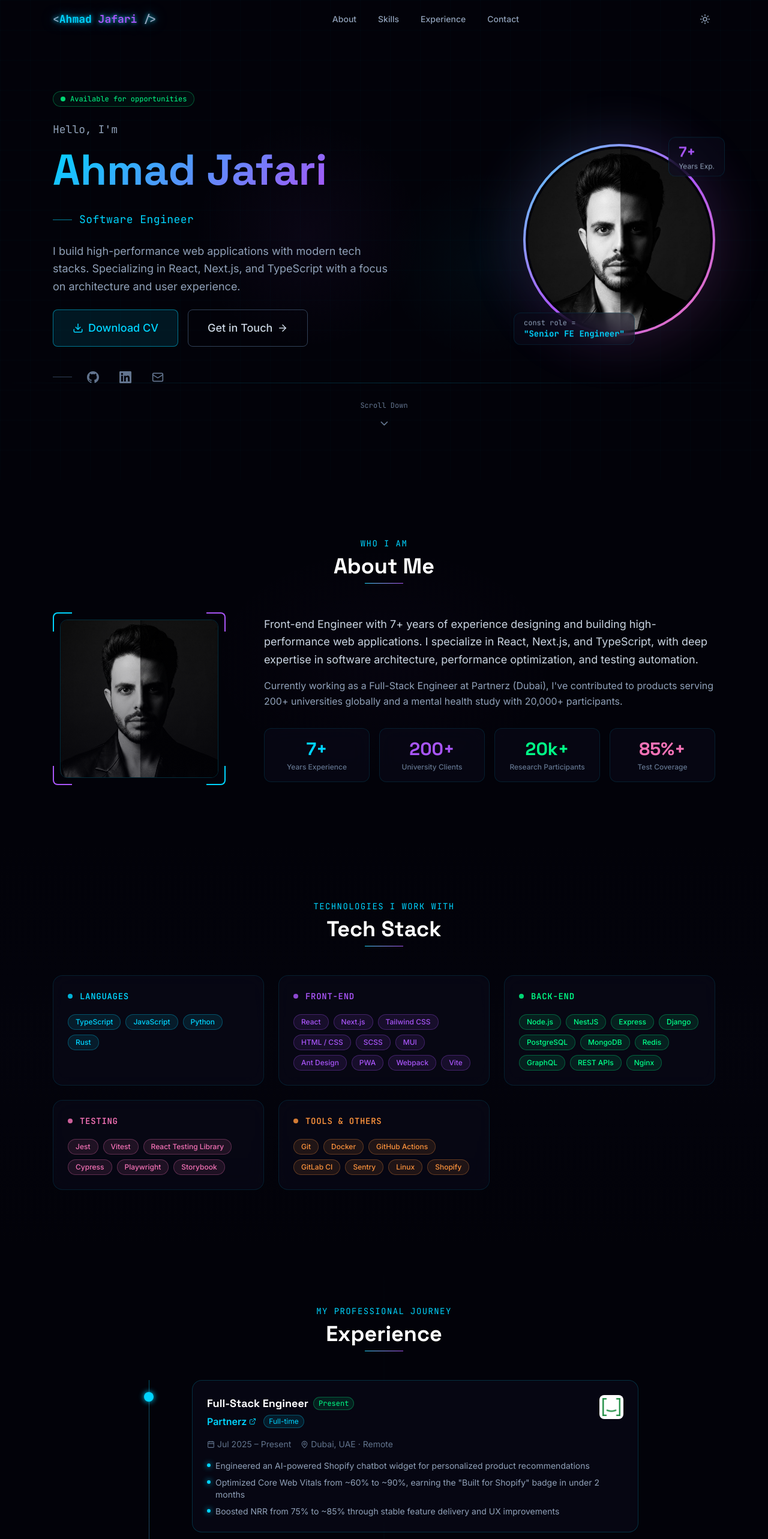
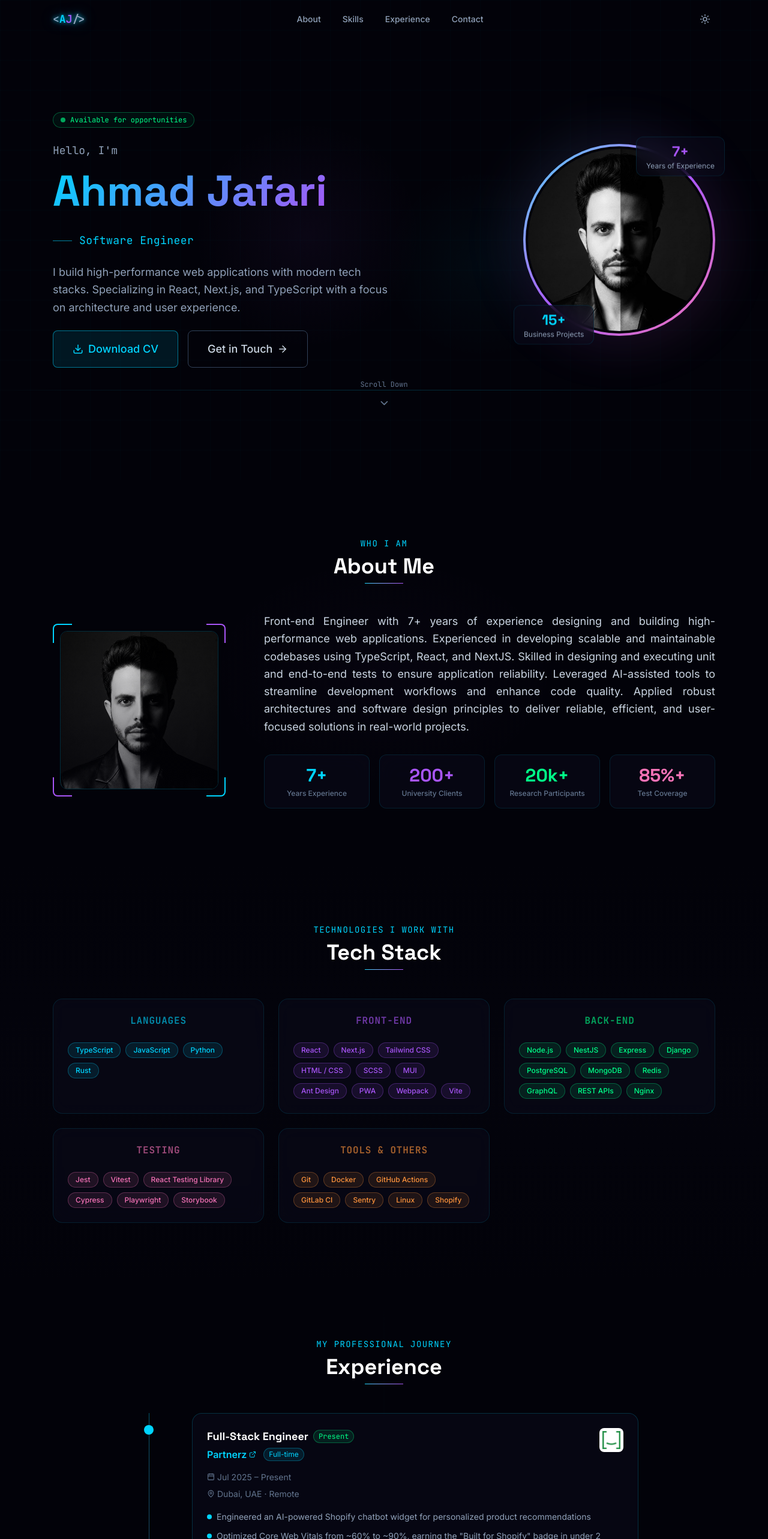
Before and after one commit to jafari-dev/jafari-dev.github.io, a Next.js app: page / in a window 1280 px wide. Shown: the top 2566 px of the page at 60% size. Built offline with nearby package versions, Linux system fonts and the light colour scheme.

Commit message:
feat: apply some improvements in UI and UX

```diff
--- a/src/app/globals.css
+++ b/src/app/globals.css
@@ -185,7 +185,7 @@ html:not(.dark) {
 /* ─── Animations ──────────────────────────────────────────────────────── */
 @keyframes pulse-glow {
   0%, 100% { opacity: 1; }
-  50% { opacity: 0.6; }
+  50% { opacity: 0.4; }
 }
 
 @keyframes float {
--- a/src/components/layout/Footer.tsx
+++ b/src/components/layout/Footer.tsx
@@ -12,10 +12,6 @@ export default function Footer() {
   return (
     <footer className="relative border-t border-neon-cyan/10 py-10 mt-20">
       <div className="max-w-6xl mx-auto px-4 sm:px-6 flex flex-col md:flex-row items-center justify-between gap-4">
-        <p className="text-slate-600 dark:text-slate-500 text-sm text-center md:text-start">
-          {t('built_with')}
-        </p>
-
         <div className="flex items-center gap-4">
           {[
             { href: socialLinks.github, icon: <GitHubIcon size={18} />, label: 'GitHub' },
--- a/src/components/layout/Navbar.tsx
+++ b/src/components/layout/Navbar.tsx
@@ -48,9 +48,9 @@ export default function Navbar() {
             whileTap={{ scale: 0.95 }}
           >
             <span className="text-slate-400">{'<'}</span>
-            Ahmad
-            <span className="text-neon-purple"> Jafari</span>
-            <span className="text-slate-400">{' />'}</span>
+            <span className="text-neon-cyan">A</span>
+            <span className="text-neon-purple">J</span>
+            <span className="text-slate-400">{'/>'}</span>
           </motion.button>
 
           {/* Desktop Nav */}
--- a/src/components/sections/About.tsx
+++ b/src/components/sections/About.tsx
@@ -59,8 +59,7 @@ export default function About() {
               viewport={{ once: true, margin: '-80px' }}
               transition={{ duration: 0.6, delay: 0.2 }}
             >
-              <p className="text-slate-700 dark:text-slate-300 text-base sm:text-lg leading-relaxed">{t('description')}</p>
-              <p className="text-slate-600 dark:text-slate-400 text-base leading-relaxed">{t('description2')}</p>
+              <p className="text-slate-700 dark:text-slate-300 text-base text-justify sm:text-lg leading-relaxed">{t('description')}</p>
             </motion.div>
 
             <div className="grid grid-cols-2 sm:grid-cols-4 gap-4">
--- a/src/components/sections/Contact.tsx
+++ b/src/components/sections/Contact.tsx
@@ -4,7 +4,7 @@ import React from 'react';
 import { useTranslations } from 'next-intl';
 import { useState } from 'react';
 import { motion } from 'framer-motion';
-import { Mail, MapPin, Copy, Check, ExternalLink } from 'lucide-react';
+import { Mail, MapPin, Copy, Check, ExternalLink, Phone, Send } from 'lucide-react';
 import { GitHubIcon, LinkedInIcon } from '@/components/ui/Icons';
 import SectionTitle from '@/components/ui/SectionTitle';
 import NeonButton from '@/components/ui/NeonButton';
@@ -36,19 +36,19 @@ export default function Contact() {
 
   const contactItems: ContactItem[] = [
     {
-      icon: <Mail size={22} />,
+      icon: <Mail size={28} />,
       label: t('email_label'),
       value: socialLinks.email,
       href: `mailto:${socialLinks.email}`,
-      color: 'text-neon-cyan',
-      border: 'border-neon-cyan/20 hover:border-neon-cyan/50',
-      bg: 'bg-neon-cyan/5',
+      color: 'text-neon-pink',
+      border: 'border-neon-pink/20 hover:border-neon-pink/50',
+      bg: 'bg-neon-pink/5',
       action: copyEmail,
       actionIcon: copied ? <Check size={16} /> : <Copy size={16} />,
       actionLabel: copied ? t('copied') : t('copy_email'),
     },
     {
-      icon: <GitHubIcon size={22} />,
+      icon: <GitHubIcon size={28} />,
       label: t('github_label'),
       value: '@jafari-dev',
       href: socialLinks.github,
@@ -58,17 +58,36 @@ export default function Contact() {
       external: true,
     },
     {
-      icon: <LinkedInIcon size={22} />,
+      icon: <Phone size={28} />,
+      label: t('phone_label'),
+      value: t('phone_value'),
+      href: null,
+      color: 'text-neon-green',
+      border: 'border-neon-green/20 hover:border-neon-green/50',
+      bg: 'bg-neon-green/5',
+    },
+    {
+      icon: <LinkedInIcon size={28} />,
       label: t('linkedin_label'),
       value: '@jafari-dev',
       href: socialLinks.linkedin,
-      color: 'text-neon-green',
-      border: 'border-neon-green/20 hover:border-neon-green/50',
-      bg: 'bg-neon-green/5',
+      color: 'text-neon-orange',
+      border: 'border-neon-orange/20 hover:border-neon-orange/50',
+      bg: 'bg-neon-orange/5',
       external: true,
     },
     {
-      icon: <MapPin size={22} />,
+      icon: <Send size={28} />,
+      label: t('telegram_label'),
+      value: t('telegram_value'),
+      href: socialLinks.telegram,
+      color: 'text-neon-cyan',
+      border: 'border-neon-cyan/20 hover:border-neon-cyan/50',
+      bg: 'bg-neon-cyan/5',
+      external: true,
+    },
+    {
+      icon: <MapPin size={28} />,
       label: t('location_label'),
       value: t('location_value'),
       href: null,
@@ -88,7 +107,7 @@ export default function Contact() {
         <SectionTitle title={t('title')} subtitle={t('subtitle')} />
 
         <motion.p
-          className="text-center text-slate-600 dark:text-slate-400 text-base sm:text-lg mb-12 max-w-xl mx-auto"
+          className="text-center text-slate-600 dark:text-slate-400 text-base sm:text-lg mb-12 mx-auto"
           initial={{ opacity: 0 }}
           whileInView={{ opacity: 1 }}
           viewport={{ once: true }}
@@ -146,20 +165,6 @@ export default function Contact() {
             </motion.div>
           ))}
         </div>
-
-        {/* CTA */}
-        <motion.div
-          className="flex justify-center"
-          initial={{ opacity: 0 }}
-          whileInView={{ opacity: 1 }}
-          viewport={{ once: true }}
-          transition={{ duration: 0.6, delay: 0.4 }}
-        >
-          <NeonButton href={`mailto:${socialLinks.email}`} variant="primary" size="lg">
-            <Mail size={20} />
-            {t('email_label')}: {socialLinks.email}
-          </NeonButton>
-        </motion.div>
       </div>
     </section>
   );
--- a/src/components/sections/Experience.tsx
+++ b/src/components/sections/Experience.tsx
@@ -11,35 +11,35 @@ const colorMap = {
   cyan: {
     border: 'border-neon-cyan/20! hover:border-neon-cyan/50!',
     borderHover: 'border-neon-cyan/50',
-    dot: 'bg-neon-cyan shadow-[0_0_10px_#00d4ff]',
+    dot: 'bg-neon-cyan',
     badge: 'bg-neon-cyan/10 text-neon-cyan border-neon-cyan/30',
     bullet: 'text-neon-cyan',
   },
   purple: {
     border: 'border-neon-purple/20! hover:border-neon-purple/50!',
     borderHover: 'border-neon-purple/50',
-    dot: 'bg-neon-purple shadow-[0_0_10px_#a855f7]',
+    dot: 'bg-neon-purple',
     badge: 'bg-neon-purple/10 text-neon-purple border-neon-purple/30',
     bullet: 'text-neon-purple',
   },
   green: {
     border: 'border-neon-green/20! hover:border-neon-green/50!',
     borderHover: 'border-neon-green/50',
-    dot: 'bg-neon-green shadow-[0_0_10px_#00ff88]',
+    dot: 'bg-neon-green',
     badge: 'bg-neon-green/10 text-neon-green border-neon-green/30',
     bullet: 'text-neon-green',
   },
   pink: {
     border: 'border-neon-pink/20! hover:border-neon-pink/50!',
     borderHover: 'border-neon-pink/50',
-    dot: 'bg-neon-pink shadow-[0_0_10px_#f472b6]',
+    dot: 'bg-neon-pink',
     badge: 'bg-neon-pink/10 text-neon-pink border-neon-pink/30',
     bullet: 'text-neon-pink',
   },
   orange: {
     border: 'border-neon-orange/20! hover:border-neon-orange/50!',
     borderHover: 'border-neon-orange/50',
-    dot: 'bg-neon-orange shadow-[0_0_10px_#fb923c]',
+    dot: 'bg-neon-orange',
     badge: 'bg-neon-orange/10 text-neon-orange border-neon-orange/30',
     bullet: 'text-neon-orange',
   },
@@ -109,28 +109,28 @@ export default function Experience() {
                       )}
                     </div>
 
-                    <div className="flex flex-wrap gap-4 mb-4 text-sm text-slate-600 dark:text-slate-500">
-                      <span className="flex items-center gap-1">
+                    <div className="flex flex-col gap-2 mb-4 text-sm text-slate-600 dark:text-slate-500">
+                      <div className="flex items-center gap-1">
                         <Calendar size={13} />
                         {exp.period}
-                      </span>
-                      <span className="flex items-center gap-1">
+                      </div>
+                      <div className="flex items-center gap-1">
                         <MapPin size={13} />
                         {exp.location}
-                      </span>
+                      </div>
                     </div>
 
                     <ul className="space-y-2">
                       {exp.highlights.map((highlight, j) => (
                         <motion.li
                           key={j}
-                          className="flex items-start gap-2 text-sm text-slate-600 dark:text-slate-400"
+                          className="flex items-start gap-2 text-sm text-slate-600 dark:text-slate-400 leading-6"
                           initial={{ opacity: 0 }}
                           whileInView={{ opacity: 1 }}
                           viewport={{ once: true }}
                           transition={{ delay: 0.05 * j + 0.2 }}
                         >
-                          <span className={`mt-1.5 w-1.5 h-1.5 rounded-full shrink-0 ${colors.dot}`} />
+                          <span className={`mt-2 w-2 h-2 rounded-full shrink-0 ${colors.dot}`} />
                           {highlight}
                         </motion.li>
                       ))}
--- a/src/components/sections/Hero.tsx
+++ b/src/components/sections/Hero.tsx
@@ -1,16 +1,19 @@
-'use client';
+"use client";
 
-import { useTranslations } from 'next-intl';
-import { motion } from 'framer-motion';
-import { Download, ArrowRight, Mail, ChevronDown } from 'lucide-react';
-import Image from 'next/image';
-import NeonButton from '@/components/ui/NeonButton';
-import { GitHubIcon, LinkedInIcon } from '@/components/ui/Icons';
-import { socialLinks } from '@/data/portfolio';
+import { useTranslations } from "next-intl";
+import { motion } from "framer-motion";
+import { Download, ArrowRight, Mail, ChevronDown } from "lucide-react";
+import Image from "next/image";
+import NeonButton from "@/components/ui/NeonButton";
+import { GitHubIcon, LinkedInIcon } from "@/components/ui/Icons";
+import { socialLinks } from "@/data/portfolio";
 
 const container = {
   hidden: { opacity: 0 },
-  show: { opacity: 1, transition: { staggerChildren: 0.12, delayChildren: 0.3 } },
+  show: {
+    opacity: 1,
+    transition: { staggerChildren: 0.12, delayChildren: 0.3 },
+  },
 };
 
 const EASE = [0.22, 1, 0.36, 1] as [number, number, number, number];
@@ -20,7 +23,7 @@ const item = {
 };
 
 export default function Hero() {
-  const t = useTranslations('hero');
+  const t = useTranslations("hero");
 
   return (
     <section
@@ -38,8 +41,8 @@ export default function Hero() {
       <div className="absolute inset-0 overflow-hidden pointer-events-none">
         <motion.div
           className="absolute w-full h-px bg-linear-to-r from-transparent via-neon-cyan/20 to-transparent"
-          animate={{ top: ['0%', '100%'] }}
-          transition={{ duration: 8, repeat: Infinity, ease: 'linear' }}
+          animate={{ top: ["0%", "100%"] }}
+          transition={{ duration: 8, repeat: Infinity, ease: "linear" }}
         />
       </div>
 
@@ -56,13 +59,15 @@ export default function Hero() {
             <motion.div variants={item} className="flex">
               <span className="inline-flex items-center gap-2 px-3 py-1 rounded-full border border-neon-green/30 bg-neon-green/5 text-neon-green text-xs font-mono">
                 <span className="w-2 h-2 rounded-full bg-neon-green animate-pulse-glow" />
-                {t('available')}
+                {t("available")}
               </span>
             </motion.div>
 
             {/* Greeting + Name */}
             <motion.div variants={item}>
-              <p className="text-slate-600 dark:text-slate-400 font-mono text-lg mb-2">{t('greeting')}</p>
+              <p className="text-slate-600 dark:text-slate-400 font-mono text-lg mb-2">
+                {t("greeting")}
+              </p>
               <h1 className="text-5xl sm:text-6xl lg:text-7xl font-bold font-display leading-tight">
                 <span className="gradient-text">Ahmad Jafari</span>
               </h1>
@@ -72,52 +77,43 @@ export default function Hero() {
             <motion.div variants={item}>
               <div className="flex items-center gap-3">
                 <div className="h-px w-8 bg-neon-cyan/60" />
-                <p className="text-neon-cyan font-mono text-lg tracking-wide">{t('title')}</p>
+                <p className="text-neon-cyan font-mono text-lg tracking-wide">
+                  {t("title")}
+                </p>
               </div>
             </motion.div>
 
             {/* Subtitle */}
-            <motion.p variants={item} className="text-slate-600 dark:text-slate-400 text-base sm:text-lg leading-relaxed max-w-xl">
-              {t('subtitle')}
+            <motion.p
+              variants={item}
+              className="text-slate-600 dark:text-slate-400 text-base sm:text-lg leading-relaxed max-w-xl"
+            >
+              {t("subtitle")}
             </motion.p>
 
             {/* CTA Buttons */}
             <motion.div variants={item} className="flex flex-wrap gap-4">
-              <NeonButton href="/AhmadJafari.pdf" download variant="primary" size="lg">
+              <NeonButton
+                href="/AhmadJafari.pdf"
+                download
+                variant="primary"
+                size="lg"
+              >
                 <Download size={18} />
-                {t('cta_cv')}
+                {t("cta_cv")}
               </NeonButton>
               <NeonButton
-                onClick={() => document.getElementById('contact')?.scrollIntoView({ behavior: 'smooth' })}
+                onClick={() =>
+                  document
+                    .getElementById("contact")
+                    ?.scrollIntoView({ behavior: "smooth" })
+                }
                 variant="ghost"
                 size="lg"
               >
-                {t('cta_contact')}
+                {t("cta_contact")}
                 <ArrowRight size={18} />
               </NeonButton>
-            </motion.div>
-
-            {/* Social links */}
-            <motion.div variants={item} className="flex items-center gap-4 pt-2">
-              <div className="h-px w-8 bg-slate-700" />
-              {[
-                { href: socialLinks.github, icon: <GitHubIcon size={20} />, label: 'GitHub' },
-                { href: socialLinks.linkedin, icon: <LinkedInIcon size={20} />, label: 'LinkedIn' },
-                { href: `mailto:${socialLinks.email}`, icon: <Mail size={20} />, label: 'Email' },
-              ].map(({ href, icon, label }) => (
-                <motion.a
-                  key={label}
-                  href={href}
-                  target={href.startsWith('http') ? '_blank' : undefined}
-                  rel={href.startsWith('http') ? 'noopener noreferrer' : undefined}
-                  aria-label={label}
-                  className="p-2 rounded-lg text-slate-500 hover:text-neon-cyan hover:bg-neon-cyan/10 border border-transparent hover:border-neon-cyan/20 transition-all duration-200"
-                  whileHover={{ scale: 1.15, y: -2 }}
-                  whileTap={{ scale: 0.9 }}
-                >
-                  {icon}
-                </motion.a>
-              ))}
             </motion.div>
           </motion.div>
 
@@ -148,33 +144,53 @@ export default function Hero() {
             <motion.div
               className="absolute -bottom-4 -left-4 glass neon-border rounded-xl px-4 py-2"
               animate={{ y: [0, -6, 0] }}
-              transition={{ duration: 3, repeat: Infinity, ease: 'easeInOut' }}
+              transition={{ duration: 3, repeat: Infinity, ease: "easeInOut" }}
             >
-              <p className="text-xs text-slate-600 dark:text-slate-400 font-mono">const role =</p>
-              <p className="text-sm text-neon-cyan font-mono font-bold">"Senior FE Engineer"</p>
+              <p className="text-2xl text-center font-bold font-display text-neon-cyan">
+                15+
+              </p>
+              <p className="text-xs text-center text-slate-600 dark:text-slate-400">
+                Business Projects
+              </p>
             </motion.div>
 
             <motion.div
               className="absolute -top-4 -right-4 glass neon-border rounded-xl px-4 py-2"
               animate={{ y: [0, 6, 0] }}
-              transition={{ duration: 3.5, repeat: Infinity, ease: 'easeInOut', delay: 0.5 }}
+              transition={{
+                duration: 3.5,
+                repeat: Infinity,
+                ease: "easeInOut",
+                delay: 0.5,
+              }}
             >
-              <p className="text-2xl font-bold font-display text-neon-purple">7+</p>
-              <p className="text-xs text-slate-600 dark:text-slate-400">Years Exp.</p>
+              <p className="text-2xl text-center font-bold font-display text-neon-purple">
+                7+
+              </p>
+              <p className="text-xs text-center text-slate-600 dark:text-slate-400">
+                Years of Experience
+              </p>
             </motion.div>
           </motion.div>
         </div>
 
         {/* Scroll indicator */}
         <motion.button
-          onClick={() => document.getElementById('about')?.scrollIntoView({ behavior: 'smooth' })}
+          onClick={() =>
+            document
+              .getElementById("about")
+              ?.scrollIntoView({ behavior: "smooth" })
+          }
           className="absolute bottom-8 left-1/2 -translate-x-1/2 flex flex-col items-center gap-2 text-slate-600 dark:text-slate-500 hover:text-neon-cyan transition-colors cursor-pointer"
           initial={{ opacity: 0 }}
           animate={{ opacity: 1 }}
           transition={{ delay: 1.5 }}
         >
-          <span className="text-xs font-mono">{t('scroll')}</span>
-          <motion.div animate={{ y: [0, 6, 0] }} transition={{ duration: 1.5, repeat: Infinity }}>
+          <span className="text-xs font-mono">{t("scroll")}</span>
+          <motion.div
+            animate={{ y: [0, 6, 0] }}
+            transition={{ duration: 1.5, repeat: Infinity }}
+          >
             <ChevronDown size={20} />
           </motion.div>
         </motion.button>
--- a/src/components/sections/Skills.tsx
+++ b/src/components/sections/Skills.tsx
@@ -36,12 +36,9 @@ export default function Skills() {
                 transition={{ duration: 0.2 }}
                 whileHover={{ y: -4 }}
               >
-                <div className="flex items-center gap-3 mb-5">
-                  <div className={`w-2 h-2 rounded-full ${colors.dot} animate-pulse-glow`} />
-                  <h3 className={`font-mono text-sm font-semibold tracking-wider uppercase ${colors.text}`}>
+                  <h3 className={`font-mono mb-6 animate-pulse-glow text-md text-center font-bold tracking-wider uppercase ${colors.text}`}>
                     {category.title}
                   </h3>
-                </div>
 
                 <div className="flex flex-wrap gap-2">
                   {category.skills.map((skill, skillIdx) => (
--- a/src/data/portfolio.ts
+++ b/src/data/portfolio.ts
@@ -160,4 +160,6 @@ export const socialLinks = {
   github: 'https://github.com/jafari-dev',
   linkedin: 'https://www.linkedin.com/in/jafari-dev/',
   email: 'a99jafari@gmail.com',
+  telegram: 'https://t.me/AhmadJafari',
+  phone: '+98 930 848 5060',
 };
--- a/src/messages/en.json
+++ b/src/messages/en.json
@@ -19,7 +19,7 @@
   "about": {
     "title": "About Me",
     "subtitle": "Who I Am",
-    "description": "Front-end Engineer with 7+ years of experience designing and building high-performance web applications. I specialize in React, Next.js, and TypeScript, with deep expertise in software architecture, performance optimization, and testing automation.",
+    "description": "Front-end Engineer with 7+ years of experience designing and building high-performance web applications. Experienced in developing scalable and maintainable codebases using TypeScript, React, and NextJS. Skilled in designing and executing unit and end-to-end tests to ensure application reliability. Leveraged AI-assisted tools to streamline development workflows and enhance code quality. Applied robust architectures and software design principles to deliver reliable, efficient, and user-focused solutions in real-world projects.",
     "description2": "Currently working as a Full-Stack Engineer at Partnerz (Dubai), I've contributed to products serving 200+ universities globally and a mental health study with 20,000+ participants.",
     "stat_years": "Years Experience",
     "stat_clients": "University Clients",
@@ -41,7 +41,7 @@
     "degree": "Bachelor of Software Engineering",
     "university": "Bu-Ali Sina University",
     "location": "Hamedan, Iran",
-    "period": "2015 – 2019"
+    "period": "2017 – 2021"
   },
   "contact": {
     "title": "Get in Touch",
@@ -53,10 +53,13 @@
     "location_label": "Location",
     "location_value": "Tehran, Iran",
     "copy_email": "Copy email",
-    "copied": "Copied!"
+    "copied": "Copied!",
+    "phone_label": "Phone",
+    "telegram_label": "Telegram",
+    "phone_value": "+98 930 848 5060",
+    "telegram_value": "@AhmadJafari"
   },
   "footer": {
-    "built_with": "Built with Next.js, TypeScript & Tailwind CSS",
     "rights": "All rights reserved"
   }
 }
```
